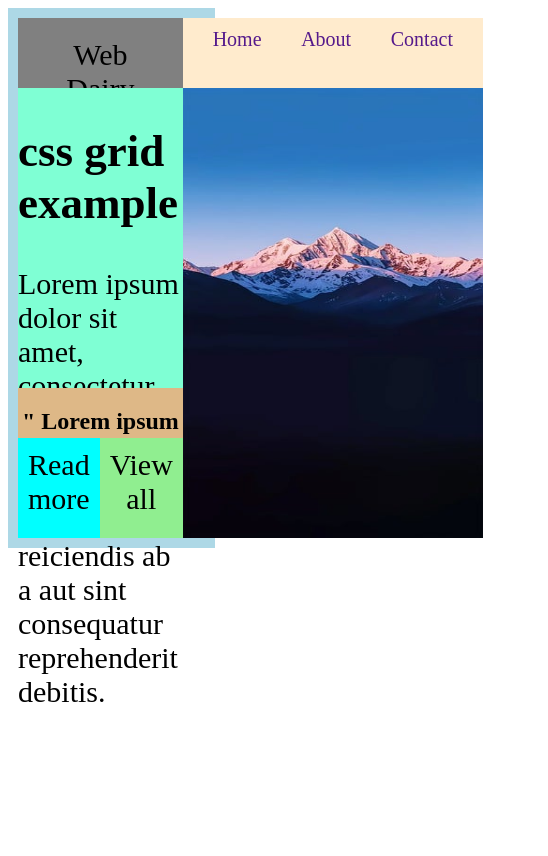
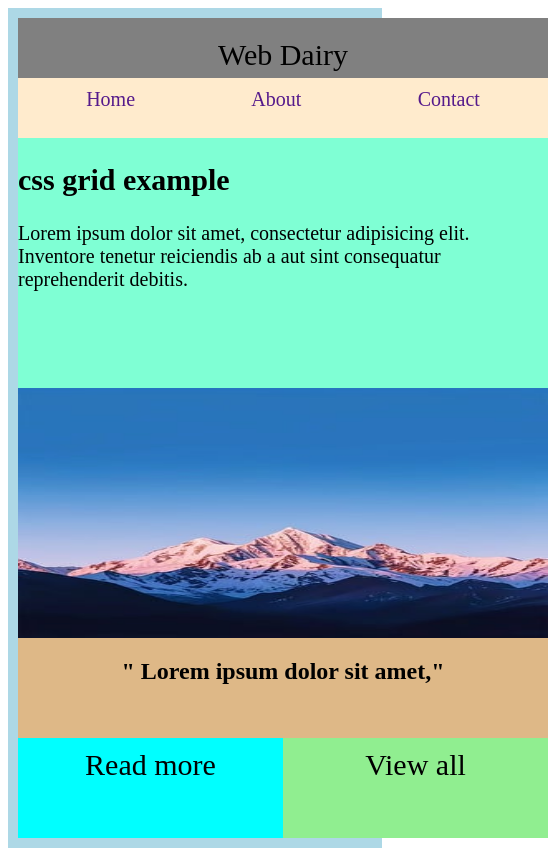
Before and after one commit to MuhammadNashid/CSS, a plain HTML site: page work4.html in a window 390 px wide. Shown: the whole page, 548 px wide, since content can reach past the window. Drawn offline with Linux system fonts and the light colour scheme.

Commit message:
file updated

```diff
--- a/work4.html
+++ b/work4.html
@@ -20,7 +20,6 @@
         'msg msg msg msg img img'
         'button button button button img img';
         grid-template-rows: 70px 300px 50px 100px;
-        width: 50%;
         background-color: lightblue;
         padding: 10px;
     }
@@ -43,7 +42,7 @@
     }
     .sub{
         background-color: aquamarine;
-        font-size: 30px;
+        font-size: 20px;
 
     }
     .img{
@@ -67,10 +66,30 @@
         padding: 10px;
 
     }
+    .btn1:hover{
+        background-color: black;
+        color: aliceblue;
+    }
     .btn2{
         background-color: lightgreen;
         flex: 50%;
         padding: 10px;
+    }
+    .btn2:hover{
+        background-color: grey;
+    }
+    @media screen and (max-width:800px){
+        .main{
+            grid-template-areas:
+            'head head head head'
+            'nav nav nav nav'
+            'sub sub sub sub'
+            'img img img img'
+            'msg msg msg msg'
+            'button button button button';
+            grid-template-rows:60px 60px 250px 250px 100px 100px;
+
+        }
     }
     </style>
 </head>
@@ -84,7 +103,7 @@
             <p>Lorem ipsum dolor sit amet, consectetur adipisicing elit. Inventore tenetur reiciendis ab a aut sint consequatur reprehenderit debitis.</p>
         </div>
         <div class="img">
-            <img src="sky-8763986_640.jpg" alt="" width="300px" height="450px">
+            <img src="sky-8763986_640.jpg" alt="" width="530px" height="450px">
         </div>
         <div class="msg">
             <h2>" Lorem ipsum dolor sit amet,"</h2>
```
Also changed, not shown: work.html (+5 -5 lines).
